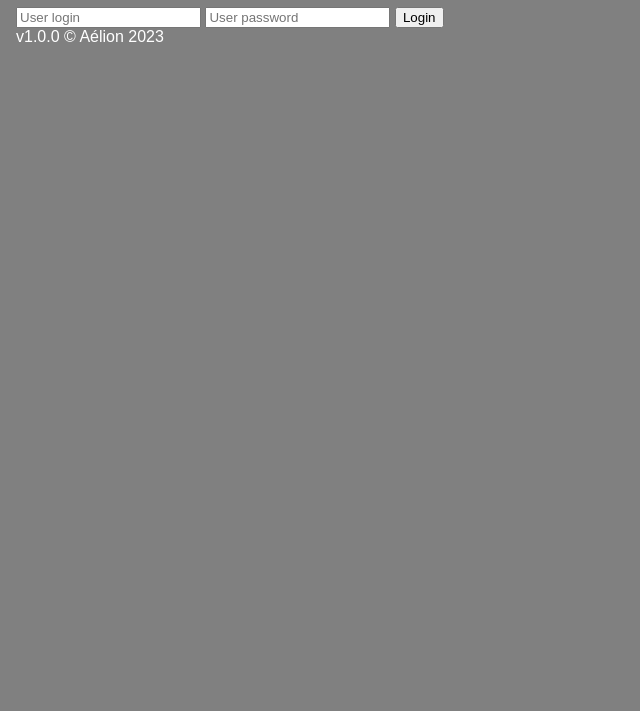
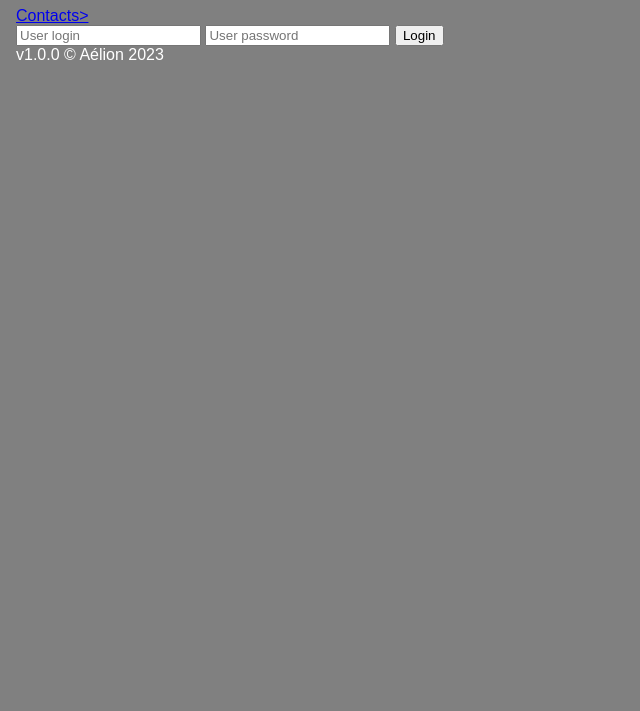
Before and after one commit to dacodemaniak/git-workflow, a plain HTML site: page src/index.html in a window 1280 px wide. Shown: the part 89-800 px from the top of the page, without its empty margins (0-640 px from the left). Drawn offline with Linux system fonts and the light colour scheme.

Commit message:
TVA - Apres rebase - maj index.html - ajout lien

```diff
--- a/src/index.html
+++ b/src/index.html
@@ -13,6 +13,8 @@
     <div class="container">
         <header>
             <h1>My Git work</h1>
+            <!-- Modif TVA 21.04.2023 - 3 -->
+            <a href="./contact.html"> Contacts></a>
         </header>
         <main>
             <form method="post">
```
